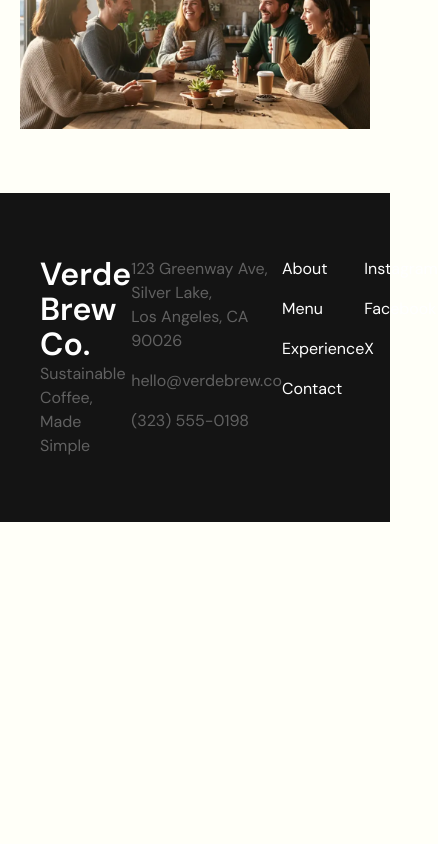
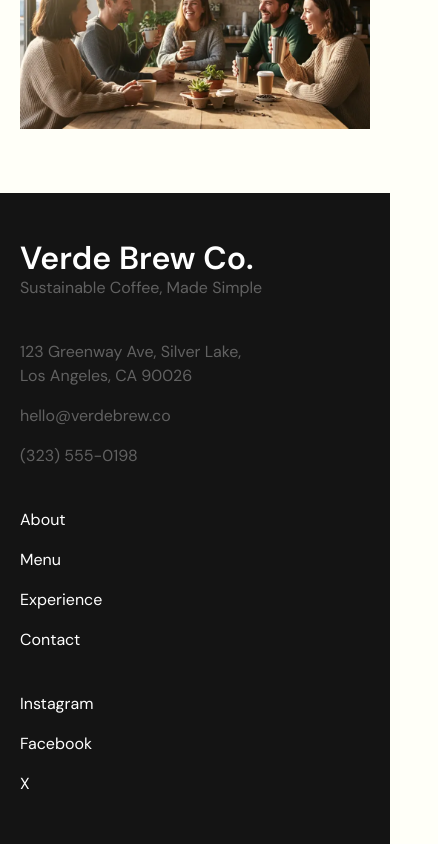
Before and after one commit to eigdoyr/verde-brew-co, a React (Vite) app: page / in a window 390 px wide. Shown: the part 5102-5946 px from the top of the page, 438 px wide, since content can reach past the window. Before the commit the page ends 5624 px from the top, so only its background shows below. Built offline with nearby package versions, Linux system fonts and the light colour scheme.

Commit message:
feat: responsive Footer

```diff
--- a/src/components/Footer.css
+++ b/src/components/Footer.css
@@ -61,3 +61,24 @@
 .footer-social a:hover {
   opacity: 0.7;
 }
+
+/* Tablet */
+@media (max-width: 1024px) {
+  .footer-grid {
+    display: grid;
+    grid-template-columns: 1fr 1fr;
+    gap: 3rem;
+  }
+}
+
+/* Mobile */
+@media (max-width: 768px) {
+  .footer {
+    padding: 3rem 1.25rem;
+  }
+
+  .footer-grid {
+    grid-template-columns: 1fr;
+    gap: 2.5rem;
+  }
+}
```
